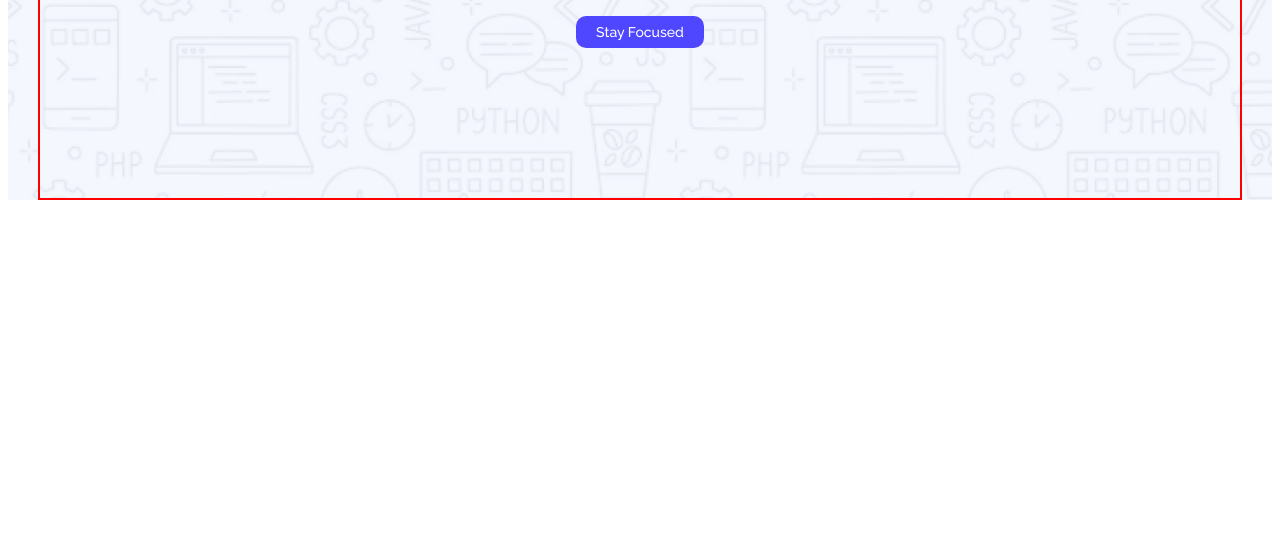
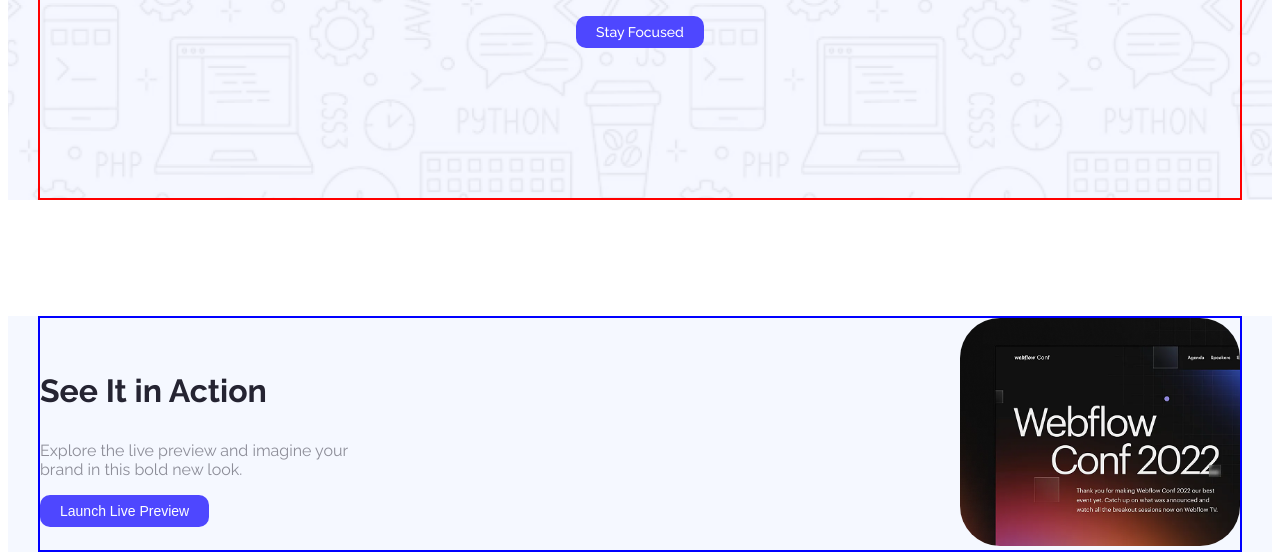
Before and after one commit to mohibuluzzal/webflow-web, a plain HTML site: page index.html in a window 1280 px wide. Shown: the part 394-954 px from the top of the page. Before the commit the page ends 800 px from the top, so only its background shows below. Drawn offline with Linux system fonts and the light colour scheme.

Commit message:
added see it section done

```diff
--- a/index.html
+++ b/index.html
@@ -36,6 +36,28 @@
     ================== -->
     <main>
 
+        <!-- See it section Start
+        ==================== -->
+        <section class="common-margin see-it-container">
+
+            <!-- Text Div
+            =========== -->
+            <div class="text-container">
+                <h3 class="rale">See It in Action</h3>
+                <p class="rale">Explore the live preview and imagine your <br> brand in this bold new look.</p>
+                <button class="primary-btn">Launch Live Preview</button>
+            </div>
+
+            <!-- Image Div
+            ========= -->
+            <div class="webflow-img">
+                <img src="Assets/wc-mini.png" alt="">
+            </div>
+
+        </section>
+        <!-- See it section End
+        ==================== -->
+
     </main>
 
     <!-- Footer Section Start
--- a/style/web.css
+++ b/style/web.css
@@ -65,3 +65,35 @@ header{
 .hero-sec button{
     margin-bottom: 150px;
 }
+
+/* Main Section Styles
+===================== */
+main{
+    background-color: #f5f8ff;
+}
+
+/* See it section styles
+===================== */
+.see-it-container{
+    border: 2px solid blue;
+    display: flex;
+    justify-content: space-between;
+    align-items: center;
+    margin-top: 116px;
+
+}
+.text-container h3{
+    font-size: 32px;
+    font-weight: 700;
+    color: #252432;
+}
+.text-container p{
+    font-size: 16px;
+    font-weight: 400;
+    color: #25243280;
+}
+.webflow-img img{
+    border-radius: 40px;
+    width: 280px;
+
+}
```
